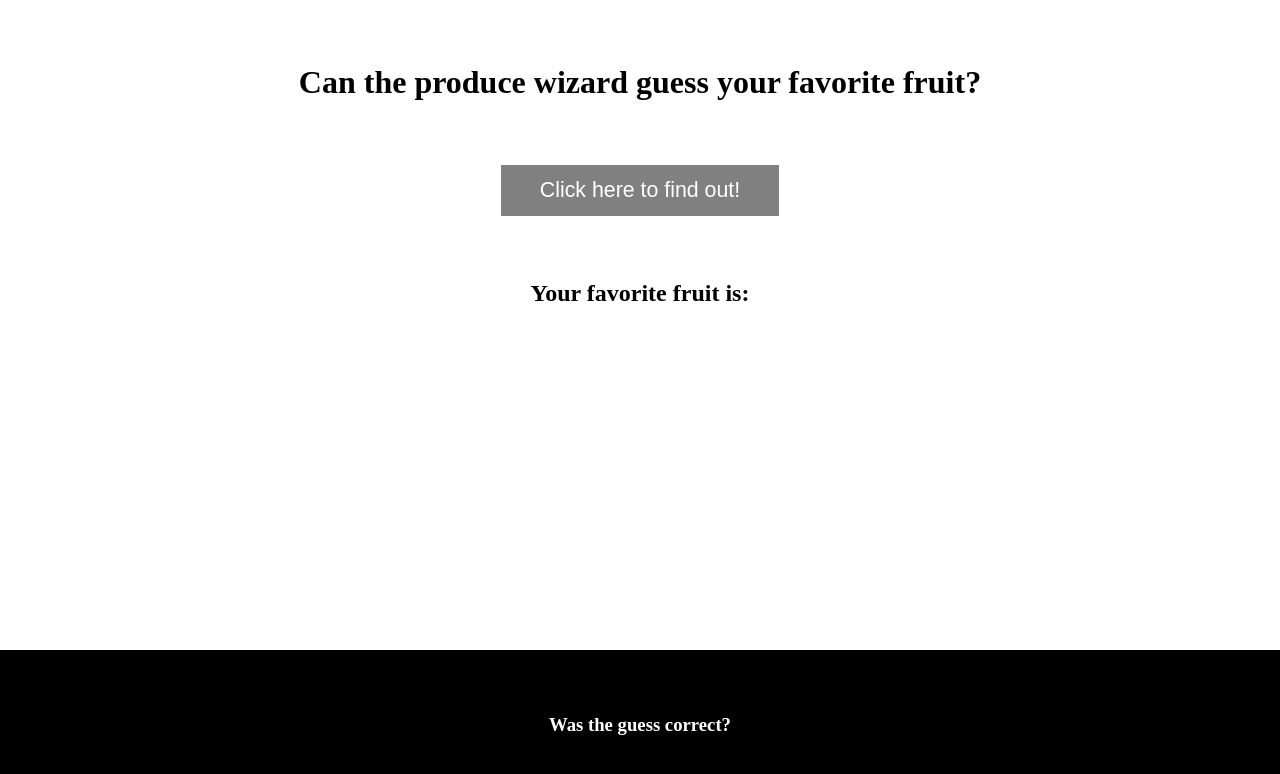
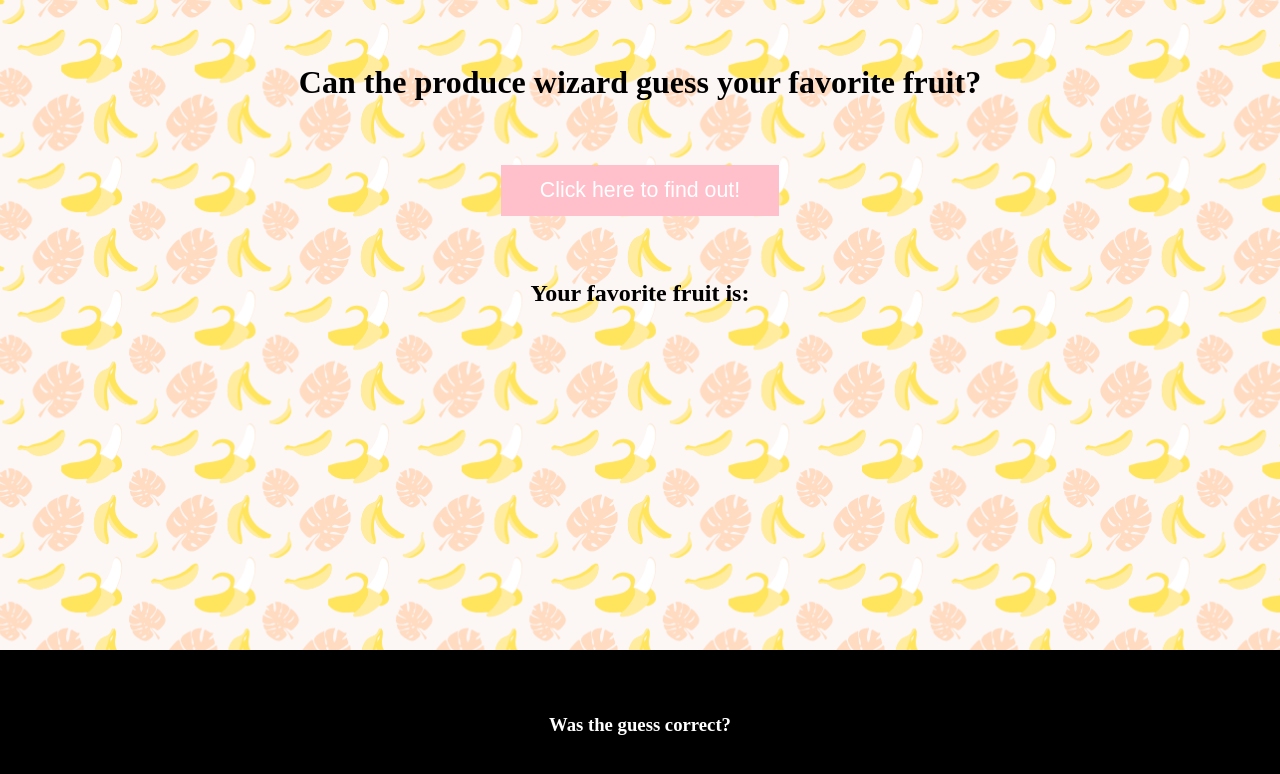
Before and after one commit to skroggy/m12-hw12-perkins-nicole, a plain HTML site: page index.html in a window 1280 px wide. In both pictures the pointer is over the button "Click here to find out!". Drawn offline with Linux system fonts and the light colour scheme; files whose address does not match are found by name.

Commit message:
add background image

```diff
--- a/main.css
+++ b/main.css
@@ -6,6 +6,8 @@
 
 body {
     text-align: center;
+    background-image: url(16.svg);
+    background-size: cover;
 }
 
 button {
@@ -16,7 +18,7 @@ button {
 }
 
 button:hover {
-    background-color: grey;
+    background-color: pink;
 }
 
 h1, h2, h3 {
```
Also changed, not shown: 16.svg (added).
